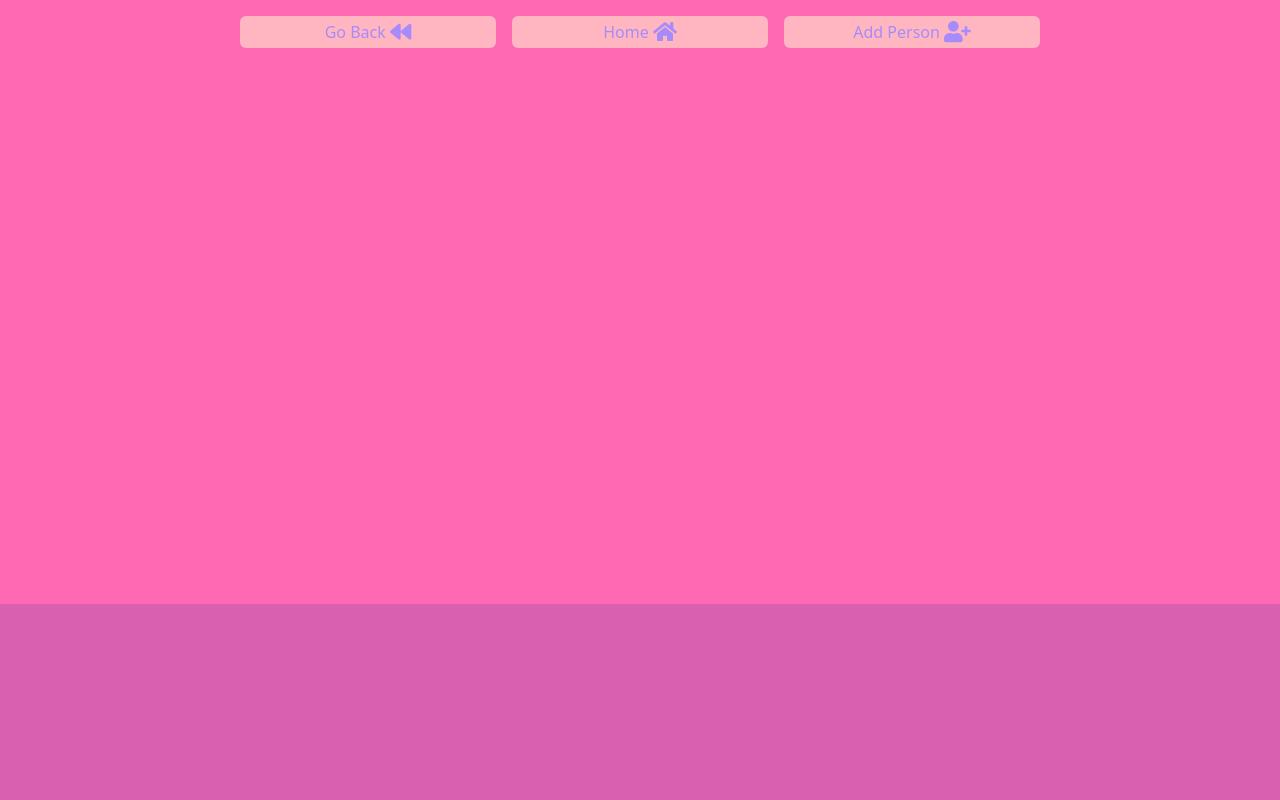
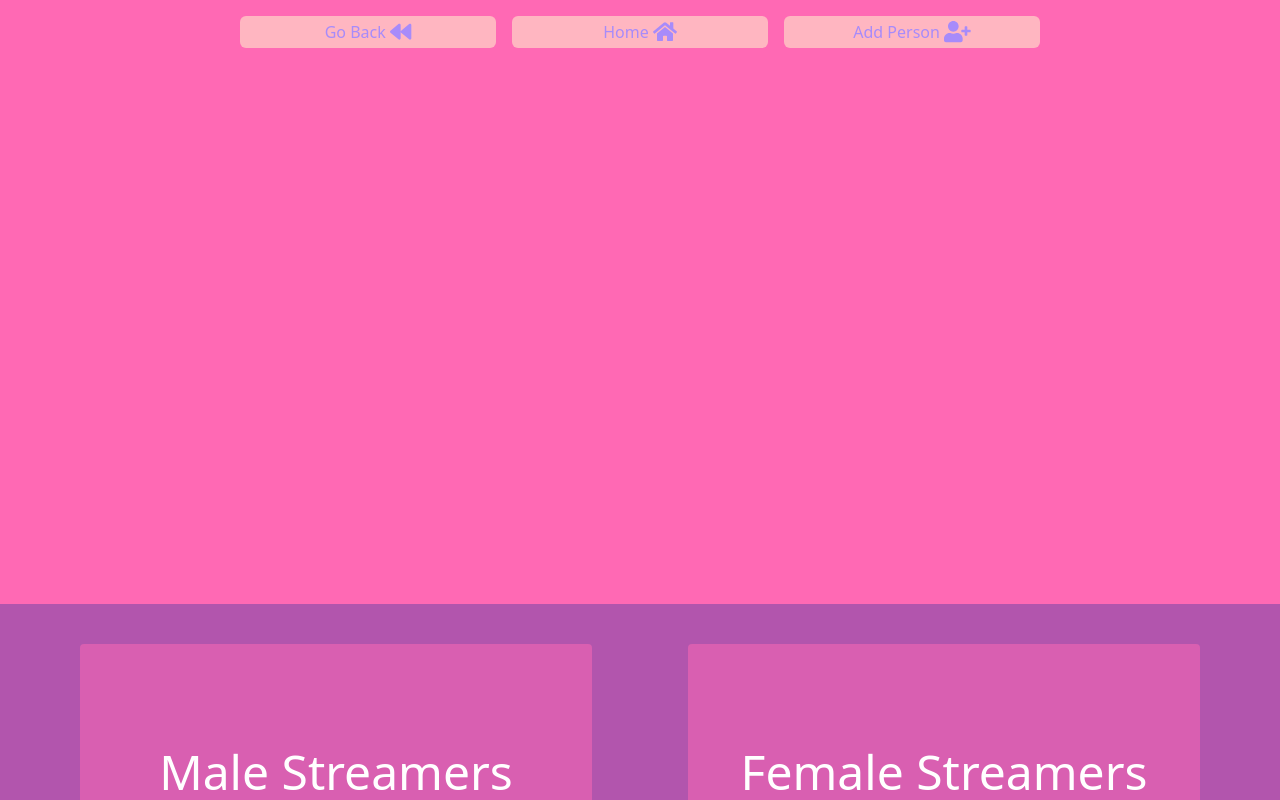
Before and after one commit to ArmyaAli/hot_or_not, a React (Create React App) app in the folder Client/: page / in a window 1280 px wide. Built offline with nearby package versions, Linux system fonts and the light colour scheme.

Commit message:
Added Categories

```diff
--- a/Client/src/Pages/HomePage.tsx
+++ b/Client/src/Pages/HomePage.tsx
@@ -1,5 +1,6 @@
 import React from "react";
 import { Footer } from "../Components/Footer/Footer";
+import { MenuGrid } from "../Components/MenuGrid/MenuGrid";
 import { Navbar } from "../Components/Navbar/Navbar";
 import "./styles/HomePage.css";
 
@@ -11,7 +12,17 @@ export const HomePage = () => {
 
       </div>
       <div className="content-wrapper mid">
-
+        <MenuGrid
+          categories={[
+            "Male Streamers",
+            "Female Streamers",
+            "Male Porn Stars",
+            "Female Porn Stars",
+            "Male Celebs",
+            "Female Celebs",
+            "Other"
+          ]}
+        />
       </div>
       <div className="content-wrapper bot">
 
```
